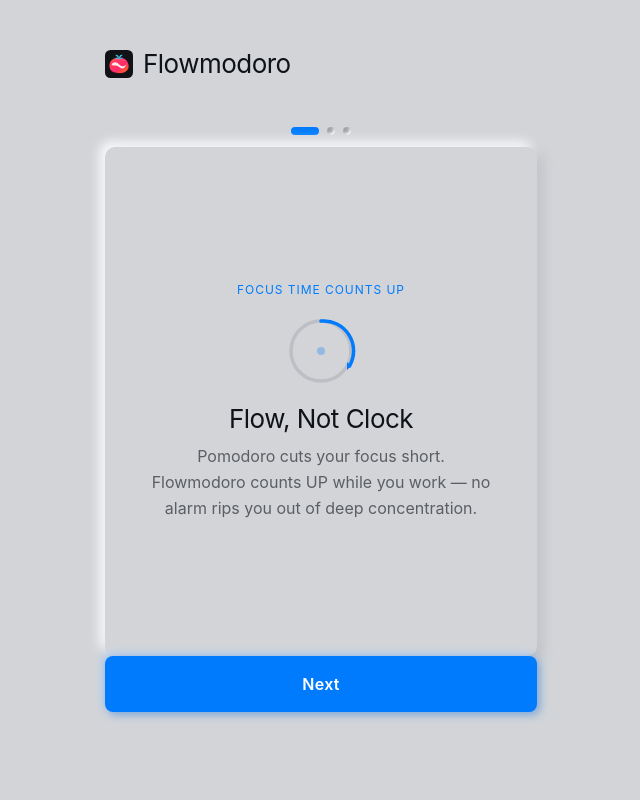
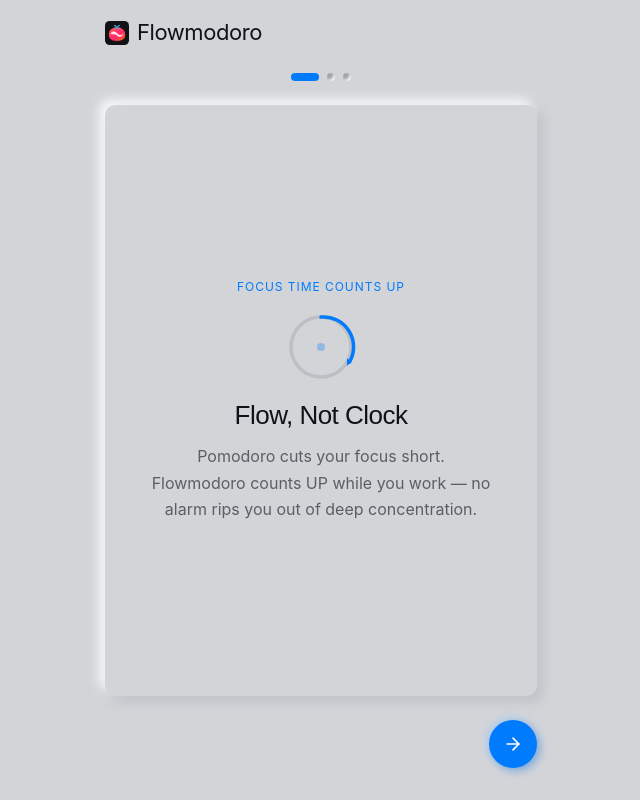
Before and after one commit to alvaldes/flowmodoro, an Astro site: page / in a window 1280 px wide. Shown: the whole page, without its empty margins (319-959 px from the left). Built offline with nearby package versions, Linux system fonts and the light colour scheme; Astro itself is replaced by a stand-in of ours.

Commit message:
refactor(onboarding): replace inline styles with Card component and pill nav
- Swap inline-styled card for shadcn/ui Card + CardContent
- Replace text button with icon-only pill button (ArrowRight) at bottom-right
- Move slide dots above card with flex layout fixes
- Use flex-1 chain instead of h-full to fix height propagation
- Clean up inline styles, mouse event handlers, and dead code

```diff
--- a/src/components/react/AppShell.tsx
+++ b/src/components/react/AppShell.tsx
@@ -119,14 +119,33 @@
           flexDirection: "column",
           position: "relative",
           padding: "0 24px",
-          paddingBottom: "88px",
-          paddingTop: "24px",
+          paddingBottom: "2rem",
+          paddingTop: "0",
           overflow: "hidden",
         }}
       >
-        <header style={{ padding: "20px 0", marginBottom: "24px" }}>
-          <h1 style={{ fontSize: "26px", display: "flex", alignItems: "center", gap: "10px" }}>
-            <img src="/favicon.svg" alt="" style={{ width: 28, height: 28 }} />
+        <header
+          style={{
+            display: "flex",
+            justifyContent: "space-between",
+            alignItems: "center",
+            padding: "16px 0",
+            marginBottom: "8px",
+            flexShrink: 0,
+          }}
+        >
+          <h1
+            style={{
+              fontSize: "22px",
+              cursor: "pointer",
+              userSelect: "none",
+              display: "flex",
+              alignItems: "center",
+              gap: "8px",
+            }}
+            onClick={() => setView("timer")}
+          >
+            <img src="/favicon.svg" alt="" style={{ width: 24, height: 24 }} />
             Flowmodoro
           </h1>
         </header>
@@ -179,10 +198,27 @@
         </h1>
       </header>
 
-        <main style={{ flex: 1, minHeight: 0, display: "flex", flexDirection: "column", overflowY: "auto" }}>
+      <main
+        style={{
+          flex: 1,
+          minHeight: 0,
+          display: "flex",
+          flexDirection: "column",
+          overflowY: "auto",
+        }}
+      >
         <AnimatePresence mode="wait">
           {view === "timer" && (
-              <motion.div key="timer" {...viewTransition} style={{ flex: 1, minHeight: 0, display: "flex", flexDirection: "column" }}>
+            <motion.div
+              key="timer"
+              {...viewTransition}
+              style={{
+                flex: 1,
+                minHeight: 0,
+                display: "flex",
+                flexDirection: "column",
+              }}
+            >
               <TimerSection
                 appState={timer.appState}
                 time={timer.time}
@@ -195,12 +231,20 @@
             </motion.div>
           )}
           {view === "stats" && (
-              <motion.div key="stats" {...viewTransition} style={{ flex: 1, minHeight: 0 }}>
+            <motion.div
+              key="stats"
+              {...viewTransition}
+              style={{ flex: 1, minHeight: 0 }}
+            >
               <StatsSection />
             </motion.div>
           )}
           {view === "settings" && (
-              <motion.div key="settings" {...viewTransition} style={{ flex: 1, minHeight: 0 }}>
+            <motion.div
+              key="settings"
+              {...viewTransition}
+              style={{ flex: 1, minHeight: 0 }}
+            >
               <SettingsSection />
             </motion.div>
           )}
--- a/src/components/react/Onboarding.tsx
+++ b/src/components/react/Onboarding.tsx
@@ -1,5 +1,7 @@
 import { useState } from "react";
 import { motion, AnimatePresence } from "framer-motion";
+import { Card, CardContent } from "@/components/ui/card";
+import { ArrowRight } from "lucide-react";
 
 interface Slide {
   title: string;
@@ -41,23 +43,12 @@
   };
 
   return (
-    <div
-      style={{
-        display: "flex",
-        flexDirection: "column",
-        flex: 1,
-      }}
-    >
+    <div className="flex flex-col flex-1 min-h-0">
       {/* Slide dots */}
       <div
         role="tablist"
         aria-label="Onboarding steps"
-        style={{
-          display: "flex",
-          gap: "8px",
-          justifyContent: "center",
-          marginBottom: "12px",
-        }}
+        className="flex justify-center gap-2 mb-6"
       >
         {slides.map((_, i) => (
           <div
@@ -65,19 +56,17 @@
             role="tab"
             aria-selected={i === step}
             aria-label={`Step ${i + 1}`}
+            className="h-2 rounded-full transition-all duration-[350ms] ease-[cubic-bezier(0.2,0,0,1)]"
             style={{
               width: i === step ? "28px" : "8px",
-              height: "8px",
-              borderRadius: "4px",
               background: i === step ? "var(--accent)" : "var(--tick-bg)",
               boxShadow: i === step ? "none" : "var(--neu-pressed-xs)",
-              transition: "all 0.35s var(--ease-standard, cubic-bezier(0.2, 0, 0, 1))",
             }}
           />
         ))}
       </div>
 
-      {/* Slide content — neumorphic raised card */}
+      {/* Slide content — neumorphic card */}
       <AnimatePresence mode="wait">
         <motion.div
           key={step}
@@ -87,40 +76,17 @@
           transition={{ duration: 0.2, ease: [0.2, 0, 0, 1] }}
           role="tabpanel"
           aria-label={slides[step].title}
-          style={{
-            background: "var(--surface)",
-            borderRadius: "var(--radius-lg, 22px)",
-            padding: "32px 24px",
-            flex: 1,
-            display: "flex",
-            flexDirection: "column",
-            justifyContent: "center",
-            textAlign: "center",
-            boxShadow: "var(--neu-raised-md)",
-            transition: "box-shadow var(--motion-base, 250ms) var(--ease-standard, cubic-bezier(0.2, 0, 0, 1))",
-          }}
+          className="flex flex-col flex-1"
         >
-          <p
-            style={{
-              fontSize: "12px",
-              textTransform: "uppercase",
-              letterSpacing: "0.08em",
-              color: "var(--accent)",
-              marginBottom: "12px",
-            }}
-          >
+          <Card className="flex-1 flex-col items-center justify-center text-center overflow-visible rounded-[var(--radius-lg)] py-0">
+            <CardContent className="flex flex-col items-center gap-3 py-8 px-6">
+              <p className="text-xs uppercase tracking-[0.08em] text-accent">
                 {slides[step].eyeline}
               </p>
 
               {/* Illustrations */}
               {step === 0 && (
-            <svg
-              width="80"
-              height="80"
-              viewBox="0 0 80 80"
-              fill="none"
-              style={{ margin: "0 auto 12px", display: "block" }}
-            >
+                <svg width="80" height="80" viewBox="0 0 80 80" fill="none">
                   <circle
                     cx="40"
                     cy="40"
@@ -135,21 +101,18 @@
                     strokeWidth="3.5"
                     strokeLinecap="round"
                   />
-              <path
-                d="M66 51 L70 55 L66 59"
+                  <path d="M66 51 L70 55 L66 59" fill="var(--accent)" />
+                  <circle
+                    cx="40"
+                    cy="40"
+                    r="4"
                     fill="var(--accent)"
+                    opacity={0.3}
                   />
-              <circle cx="40" cy="40" r="4" fill="var(--accent)" opacity={0.3} />
                 </svg>
               )}
               {step === 1 && (
-            <svg
-              width="80"
-              height="80"
-              viewBox="0 0 80 80"
-              fill="none"
-              style={{ margin: "0 auto 12px", display: "block" }}
-            >
+                <svg width="80" height="80" viewBox="0 0 80 80" fill="none">
                   <circle
                     cx="40"
                     cy="40"
@@ -196,13 +159,7 @@
                 </svg>
               )}
               {step === 2 && (
-            <svg
-              width="80"
-              height="80"
-              viewBox="0 0 80 80"
-              fill="none"
-              style={{ margin: "0 auto 12px", display: "block" }}
-            >
+                <svg width="80" height="80" viewBox="0 0 80 80" fill="none">
                   <rect
                     x="14"
                     y="14"
@@ -221,74 +178,61 @@
                     strokeLinejoin="round"
                     fill="none"
                   />
-              <circle cx="22" cy="48" r="2.5" fill="currentColor" opacity={0.2} />
-              <circle cx="32" cy="34" r="2.5" fill="currentColor" opacity={0.2} />
-              <circle cx="40" cy="42" r="2.5" fill="currentColor" opacity={0.2} />
+                  <circle
+                    cx="22"
+                    cy="48"
+                    r="2.5"
+                    fill="currentColor"
+                    opacity={0.2}
+                  />
+                  <circle
+                    cx="32"
+                    cy="34"
+                    r="2.5"
+                    fill="currentColor"
+                    opacity={0.2}
+                  />
+                  <circle
+                    cx="40"
+                    cy="42"
+                    r="2.5"
+                    fill="currentColor"
+                    opacity={0.2}
+                  />
                   <circle cx="50" cy="28" r="2.5" fill="var(--accent)" />
-              <circle cx="60" cy="36" r="2.5" fill="currentColor" opacity={0.2} />
+                  <circle
+                    cx="60"
+                    cy="36"
+                    r="2.5"
+                    fill="currentColor"
+                    opacity={0.2}
+                  />
                 </svg>
               )}
 
-          <h2
-            style={{
-              fontSize: "26px",
-              marginBottom: "8px",
-              letterSpacing: "-0.02em",
-              lineHeight: "1.2",
-            }}
-          >
+              <h2 className="text-[26px] font-heading -tracking-[0.02em] leading-tight">
                 {slides[step].title}
               </h2>
-          <p
-            style={{
-              color: "var(--text-secondary)",
-              fontSize: "16px",
-              lineHeight: "1.65",
-              maxWidth: "34ch",
-              margin: "0 auto",
-            }}
-          >
+              <p className="text-[var(--text-secondary)] text-base leading-[1.65] max-w-[34ch] text-pretty">
                 {slides[step].text}
               </p>
+            </CardContent>
+          </Card>
         </motion.div>
       </AnimatePresence>
 
-      {/* Advance button */}
-      <div style={{ display: "flex", gap: "12px", marginTop: "auto" }}>
+      {/* Advance pill — icon only, right aligned */}
       <button
-          style={{
-            flex: 1,
-            background: "var(--accent)",
-            color: "white",
-            padding: "16px 24px",
-            fontWeight: 600,
-            fontSize: "16px",
-            letterSpacing: "0.02em",
-            borderRadius: "var(--radius-md, 16px)",
-            border: "none",
-            cursor: "pointer",
-            boxShadow: "var(--neu-accent-raised)",
-            transition: "box-shadow var(--motion-fast, 150ms) var(--ease-standard, cubic-bezier(0.2, 0, 0, 1)), transform var(--motion-fast, 150ms) var(--ease-standard)",
-          }}
         onClick={advance}
         aria-label={
           step < slides.length - 1
             ? `Next: ${slides[step + 1].title}`
             : "Start using Flowmodoro"
         }
-          onMouseDown={(e) => {
-            (e.currentTarget as HTMLButtonElement).style.boxShadow = "var(--neu-accent-pressed)";
-          }}
-          onMouseUp={(e) => {
-            (e.currentTarget as HTMLButtonElement).style.boxShadow = "var(--neu-accent-raised)";
-          }}
-          onMouseLeave={(e) => {
-            (e.currentTarget as HTMLButtonElement).style.boxShadow = "var(--neu-accent-raised)";
-          }}
+        className="self-end mt-6 flex items-center justify-center w-12 h-12 rounded-full border-none cursor-pointer bg-[var(--accent)] text-white shadow-[var(--neu-accent-raised)] active:shadow-[var(--neu-accent-pressed)] transition-all duration-[200ms] ease-[cubic-bezier(0.2,0,0,1)]"
       >
-          {step < slides.length - 1 ? "Next" : "Start"}
+        <ArrowRight size={20} />
       </button>
-      </div>
     </div>
   );
 }
```
Lines whose indentation alone changed are shown as unchanged.
